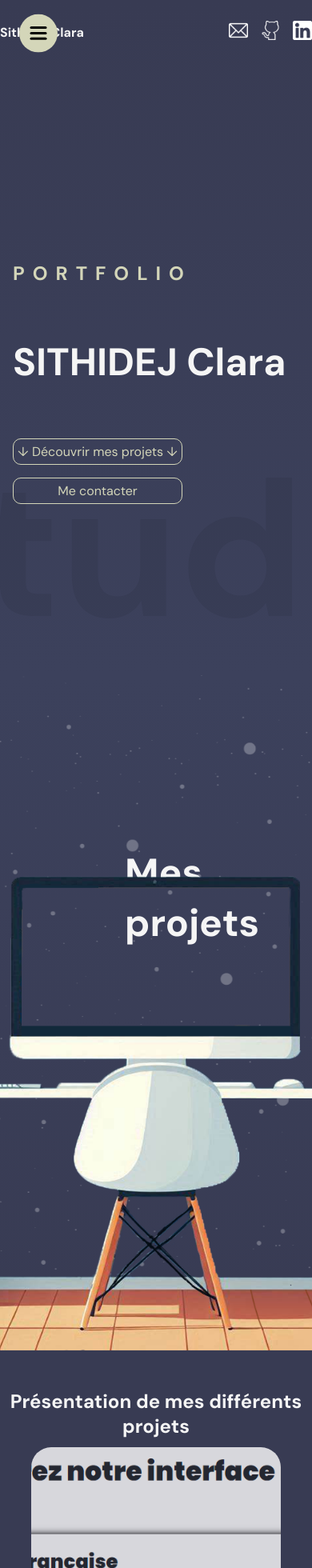
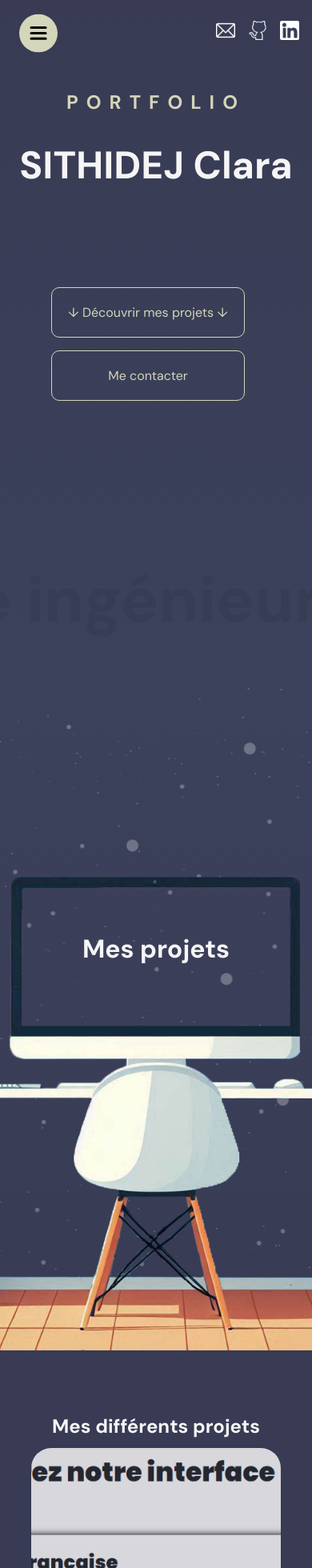
Before and after one commit to Coaraa/portfolio, a React (Vite) app: page / in a window 390 px wide. Shown: the top 1960 px of the page at 80% size. Built offline with nearby package versions, Linux system fonts and the light colour scheme.

Commit message:
Responsive website

```diff
--- a/src/app.scss
+++ b/src/app.scss
@@ -5,6 +5,20 @@
     --light-beige: #D4D6B9;
     --beige: #D1CAA1;
     --white: #f5f5f5;
+}
+
+$breakpoints: (
+  mobile : 767px,
+  tablet : 1024px,
+  desktop: 1366px
+);
+
+@mixin media($keys...){
+  @each $key in $keys {
+    @media (max-width: map-get($breakpoints, $key)){
+      @content
+    }
+  }
 }
 
 html {
--- a/src/components/About/about.scss
+++ b/src/components/About/about.scss
@@ -1,3 +1,5 @@
+@import "../../app.scss";
+
 .about {
     max-width: 1366px;
     height: 100%;
@@ -6,8 +8,19 @@
     align-items: center;
     gap: 4vw;
 
+    @include media(mobile, tablet, desktop) {
+        flex-direction: column;
+        gap: 2rem;
+        margin: 2rem;
+        padding-top: 2rem;
+    }
+
     .avatarContainer {
         flex: 1;
+
+        @include media(mobile, tablet, desktop) {
+            width: 30%;
+        }
 
         img {
             width: 100%;
@@ -22,15 +35,28 @@
         flex-direction: column;
         gap: 3rem;
 
+        @include media(mobile, tablet, desktop) {
+            width: 100%;
+            gap: 1rem;
+        }
+
         .title-section {
             font-size: 5rem;
             font-weight: bold;
             color: var(--light-beige);
+
+            @include media(mobile, tablet, desktop) {
+                font-size: 3rem;
+            }
         }
 
         .text-section {
             font-size: 1.5rem;
             color: var(--light-beige);
+
+            @include media(mobile, tablet, desktop) {
+                font-size: 1rem;
+            }
 
             p {
                 margin-bottom: 1rem;
@@ -39,31 +65,3 @@
     }
 
 }
-
-
-@media screen and (max-width: 1366px) {
-    .about {
-        flex-direction: column;
-        gap: 2rem;
-        margin: 2rem;
-        padding-top: 2rem;
-
-        .avatarContainer {
-            width: 30%;
-        }
-
-        .textContainer {
-            width: 100%;
-            gap: 1rem;
-
-            .title-section {
-                font-size: 3rem;
-            }
-
-            .text-section {
-                font-size: 1rem;
-            }
-        }
-    }
-
-}
--- a/src/components/Contact/contact.scss
+++ b/src/components/Contact/contact.scss
@@ -1,3 +1,5 @@
+@import "../../app.scss";
+
 .contact {
     height: 100%;
     max-width: 1366px;
@@ -6,15 +8,41 @@
     align-items: center;
     gap: 4vw;
 
+    @include media(mobile) {
+        margin: 1rem;
+    }
+
+    @include media(tablet, desktop) {
+        margin: 2rem;
+    }
+
     .textContainer {
         flex : 3;
         display: flex;
         flex-direction: column;
         gap: 3rem;
 
+        @include media(mobile) {
+            gap: 1rem;
+        }
+
+        @include media(tablet) {
+            gap: 2rem;
+        }
+
         h1 {
             font-size: 5rem;
             font-weight: bold;
+
+            @include media(mobile) {
+                font-size: 2rem;
+                margin-bottom: 0.5rem;
+            }
+
+            @include media(tablet) {
+                font-size: 3rem;
+                margin-bottom: 1rem;
+            }
         }
 
         h2 {
@@ -24,12 +52,24 @@
             display: flex;
             align-items: center;
             gap: 10px;
+
+            @include media(mobile) {
+                font-size: 1rem;
+            }
+
+            @include media(tablet) {
+                font-size: 1.5rem;
+            }
         }
 
         a, a:visited {
             color: var(--white);
             font-size: 1.5rem;
             font-weight: bold;
+
+            @include media(mobile) {
+                font-size: 1rem;
+            }
         }
 
         img {
@@ -42,39 +82,13 @@
     .svgContainer {
         flex : 2;
 
+        @include media(mobile, tablet) {
+            display: none;
+        }
+
         svg {
             width: 100%;
             height: auto;
         }
     }
 }
-
-@media screen and (max-width: 1024px) {
-    .contact {
-        margin: 2rem;
-
-        .svgContainer {
-            display: none;
-        }
-
-        .textContainer {
-            gap: 2rem;
-
-            h1 {
-                font-size: 3rem;
-                margin-bottom: 1rem;
-            }
-
-            h2 {
-                font-size: 1.5rem;
-            }
-        }
-    }
-}
-
-@media screen and (max-width: 1366px) and (min-width: 1024px) {
-    .contact {
-        margin : 2rem;
-    }
-
-}
--- a/src/components/Hero/hero.scss
+++ b/src/components/Hero/hero.scss
@@ -1,3 +1,5 @@
+@import "../../app.scss";
+
 .hero {
     height: 100vh;
     background: linear-gradient(180deg, var(--blue), #3c415c);
@@ -18,20 +20,49 @@
             gap: 4rem;
             z-index: 10;
 
+            @include media(mobile) {
+                height: 70%;
+                width: 100%;
+                gap: 2rem;
+                align-items: center;
+                text-align: center;
+                padding-top: 7rem;
+                margin: auto !important
+            }
+
+            @include media(tablet) {
+                margin: 0 2rem;
+            }
 
             h2 {
                 font-size: 2rem;
                 color: var(--light-beige);
                 letter-spacing: 10px;
+
+                @include media(mobile) {
+                    font-size: 1.5rem;
+                }
             }
 
             h1 {
                 font-size: 5rem;
+
+                @include media(mobile) {
+                    font-size: 3rem;
+                }
             }
 
             .buttons {
                 position: inherit;
                 z-index: 50;
+
+                @include media(mobile) {
+                    display: flex;
+                    flex-direction: column;
+                    gap: 1rem;
+                    width: fit-content;
+                    margin: auto;
+                }
 
                 a, a:visited {
                     padding: 20px;
@@ -65,6 +96,10 @@
         img {
             height: 100%;
         }
+
+        @include media(tablet) {
+            display: none;
+        }
     }
 
     .slidingTextContainer {
@@ -76,95 +111,15 @@
         color: #0a0a0c13;
         z-index: 1;
         width: 50%;
-    }
-}
 
-
-@media screen and (max-width: 424px) {
-    .hero {
-        .wrapper {
-            margin: 1rem;
-
-            .textContainer {
-                h1 {
-                    font-size: 3rem;
-                }
-
-                h2 {
-                    font-size: 1.5rem;
-                }
-
-                .buttons {
-                    display : flex;
-                    flex-direction: column;
-                    gap: 1rem;
-                    width: fit-content;
-
-                    a, a:visited {
-                        text-align: center;
-                        padding: 5px;
-                        font-size: 1rem;
-                    }
-                }
-            }
+        @include media(mobile) {
+            font-size: 5rem !important;
+            width: 100% !important;
+            bottom: 5% !important;
         }
 
-        .imageContainer {
-            display: none;
+        @include media(tablet, desktop) {
+            font-size: 10rem;
         }
     }
 }
-
-@media screen and (max-width: 768px) and (min-width: 425px) {
-    .hero {
-        .wrapper {
-            margin: 2rem;
-
-            .textContainer {
-                padding-top: 2rem;
-                gap: 2rem;
-
-                h1 {
-                    font-size: 3rem;
-                }
-
-                h2 {
-                    font-size: 1.5rem;
-                }
-
-                .buttons {
-                    a, a:visited {
-                        padding: 10px;
-                        font-size: 0.8rem;
-                    }
-                }
-            }
-
-            .slidingTextContainer {
-                font-size: 7rem;
-            }
-        }
-
-        .imageContainer {
-            display: none;
-        }
-    }
-}
-
-@media screen and (max-width: 1366px)  and (min-width: 769px) {
-    .hero {
-
-        .wrapper {
-            .textContainer {
-                margin : 2rem;
-            }
-
-            .slidingTextContainer {
-                font-size: 10rem;
-            }
-        }
-        .imageContainer {
-            display: none;
-        }
-    }
-}
--- a/src/components/Navbar/navbar.scss
+++ b/src/components/Navbar/navbar.scss
@@ -1,3 +1,5 @@
+@import "../../app.scss";
+
 .navbar {
     height: 5rem;
     width: 100%;
@@ -11,10 +13,19 @@
         align-items: center;
         justify-content: space-between;
         height: 100%;
+
+        @include media(desktop) {
+            justify-content: flex-end;
+            padding: 1rem;
+        }
     }
 
     span {
         font-weight: bold;
+
+        @include media(desktop) {
+            display: none;
+        }
     }
 
     .social {
--- a/src/components/Parallax/parallax.scss
+++ b/src/components/Parallax/parallax.scss
@@ -1,3 +1,5 @@
+@import '../../app.scss';
+
 .parallax {
     height: 100%;
     width: 100%;
@@ -12,6 +14,17 @@
         margin-bottom: 18rem;
         width: 20%;
         text-align: center;
+
+        @include media(mobile) {
+            font-size: 2rem !important;
+            width: 60% !important;
+        }
+
+        @include media(tablet) {
+            font-size: 2.5rem;
+            margin-bottom: 10rem;
+            width: 30%;
+        }
     }
 
     .desk {
@@ -22,6 +35,8 @@
         height: 100%;
         position: absolute;
         z-index: 2;
+
+
     }
 
     .stars {
@@ -35,3 +50,31 @@
         opacity: 0.5;
     }
 }
+
+@media screen and (max-width: 767px) and (min-width: 510px) {
+    .parallax {
+        h1 {
+            width: 40% !important;
+        }
+    }
+}
+
+@media screen and (max-width: 1024px) and (min-width:768px) {
+    .parallax {
+        h1 {
+            font-size: 2.5rem !important;
+            width: 29% !important;
+            margin-bottom: 8rem;
+        }
+    }
+}
+
+@media screen and (max-width: 1365px) and (min-width:1025px) {
+    .parallax {
+        h1 {
+            font-size: 2.5rem !important;
+            width: 20% !important;
+            margin-bottom: 10rem;
+        }
+    }
+}
--- a/src/components/Portfolio/Portfolio.jsx
+++ b/src/components/Portfolio/Portfolio.jsx
@@ -4,8 +4,8 @@ import MyCarousel from './myCarousel/MyCarousel';
 const Portfolio = () => {
   return (
     <div className="portfolio">
-      <div className="textContrainer">
-        <h1 className="mainTitle">Présentation de mes différents projets</h1>
+      <div className="textContainer">
+        <h1 className="mainTitle">Mes différents projets</h1>
       </div>
       <MyCarousel />
     </div>
--- a/src/components/Portfolio/portfolio.scss
+++ b/src/components/Portfolio/portfolio.scss
@@ -1,3 +1,5 @@
+@import "../../app.scss";
+
 .portfolio {
     height: 100%;
     max-width: 1366px;
@@ -8,32 +10,16 @@
     flex-direction: column;
     gap: 3vw;
 
-    .mainTitle {
-        font-size: 2.5rem;
-        font-weight: 700;
-    }
-}
+    .textContainer {
 
-@media screen and (max-width: 768px) and (min-width: 427px) {
-    .portfolio {
         .mainTitle {
-            font-size: 2rem;
-            text-align: center;
+            font-size: 2.5rem;
+            font-weight: 700;
+
+            @include media(mobile) {
+                font-size: 1.5rem !important;
+                margin-top: 2rem;
+            }
         }
     }
 }
-
-@media screen and (max-width: 426px) {
-    .portfolio {
-        .textContainer {
-            width: 50%;
-            padding: 0 1rem;
-        }
-
-        .mainTitle {
-            font-size: 1.5rem;
-            text-align: center;
-        }
-
-    }
-}
--- a/src/components/Sidebar/Sidebar.jsx
+++ b/src/components/Sidebar/Sidebar.jsx
@@ -6,11 +6,11 @@ import { motion } from 'framer-motion'
 
 const variants = {
     open: {
-        clipPath: 'circle(1200px at 50px 50px)',
+        clipPath: 'circle(3000px at 50px 50px)',
         transition: {
             delay: 0.2,
             type: 'spring',
-            stiffness: 100,
+            stiffness: 50,
             damping: 40
         }
     },
--- a/src/components/Sidebar/sidebar.scss
+++ b/src/components/Sidebar/sidebar.scss
@@ -1,3 +1,5 @@
+@import '../../app.scss';
+
 .sidebar {
     display: flex;
     flex-direction: column;
@@ -15,6 +17,14 @@
         width: 20vw;
         background-color: var(--light-beige);
 
+        @include  media(mobile) {
+            width: 70dvw !important;
+        }
+
+        @include  media(desktop) {
+            width: 40vw;
+        }
+
 
         .links {
             position: absolute;
@@ -30,6 +40,10 @@
                 text-decoration: none;
                 font-size: 2.5rem;
                 color: var(--purple);
+
+                @include  media(mobile) {
+                    font-size: 2rem;
+                }
             }
         }
     }
```
